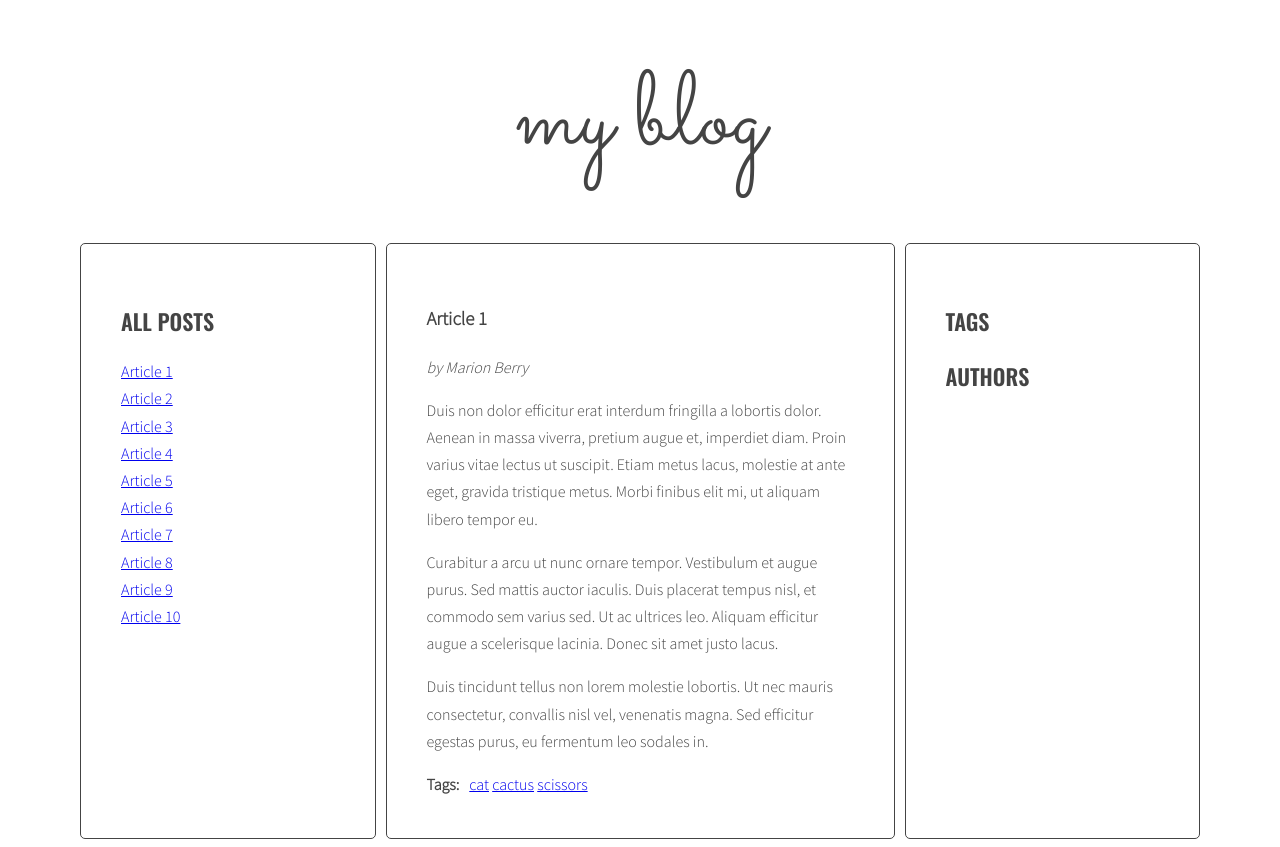
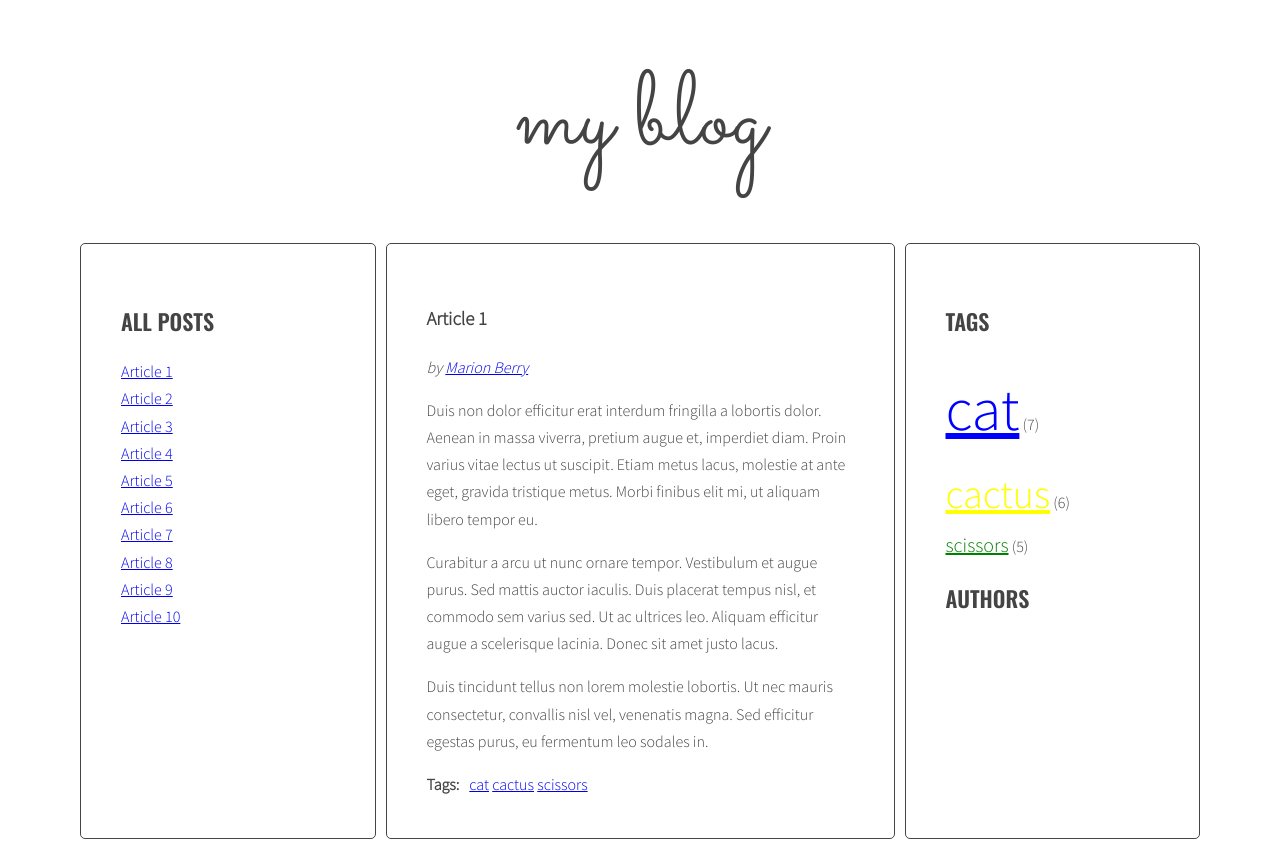
Before and after one commit to KamilNafalski/javascript-blog, a website: page index.html in a window 1280 px wide. Drawn offline with nearby package versions, Linux system fonts and the light colour scheme.

Commit message:
Add tags links

```diff
--- a/js/script.js
+++ b/js/script.js
@@ -93,7 +93,11 @@ function calculateTagsParams(tags){
 }
 
 function calculateTagClass(count,params){
-
+  const normalizedCount = count - params.min;
+  const normalizedMax = params.max - params.min;
+  const percentage = normalizedCount / normalizedMax;
+  const classNumber = Math.floor( percentage * (optCloudClassCount - 1) + 1 );
+  return classNumber;
 }
 
 function generateTags(){
@@ -143,7 +147,7 @@ function generateTags(){
   /* [NEW] START LOOP: for each tag in allTags: */
   for(let tag in allTags){
     /* [NEW] generate code of a link and add it to allTagsHTML */
-    const tagLinkHTML = '<li>' + calculateTagClass(allTags[tag], tagsParam) + '</li>';
+    const tagLinkHTML = '<li><a class="'+ optCloudClassPrefix + calculateTagClass(allTags[tag], tagsParams) + '" href="#tag-' + tag+ '">' + tag + '</a> ('+ allTags[tag]+ ')</li>';
     console.log('tagLinkHTML:', tagLinkHTML);
     allTagsHTML += tagLinkHTML;
   }
--- a/sass/style.scss
+++ b/sass/style.scss
@@ -125,3 +125,18 @@ body {
         margin: 0 10px 0 0;
     }
 }
+.tag-size-1 {
+    font-size: 20px;
+    color: green;
+
+}
+.tag-size-3 {
+    font-size: 40px;
+    color: yellow;
+
+}
+.tag-size-5 {
+    font-size: 60px;
+    color: blue;
+
+}
```
Also changed, not shown: css/style.css, 1 other file.
